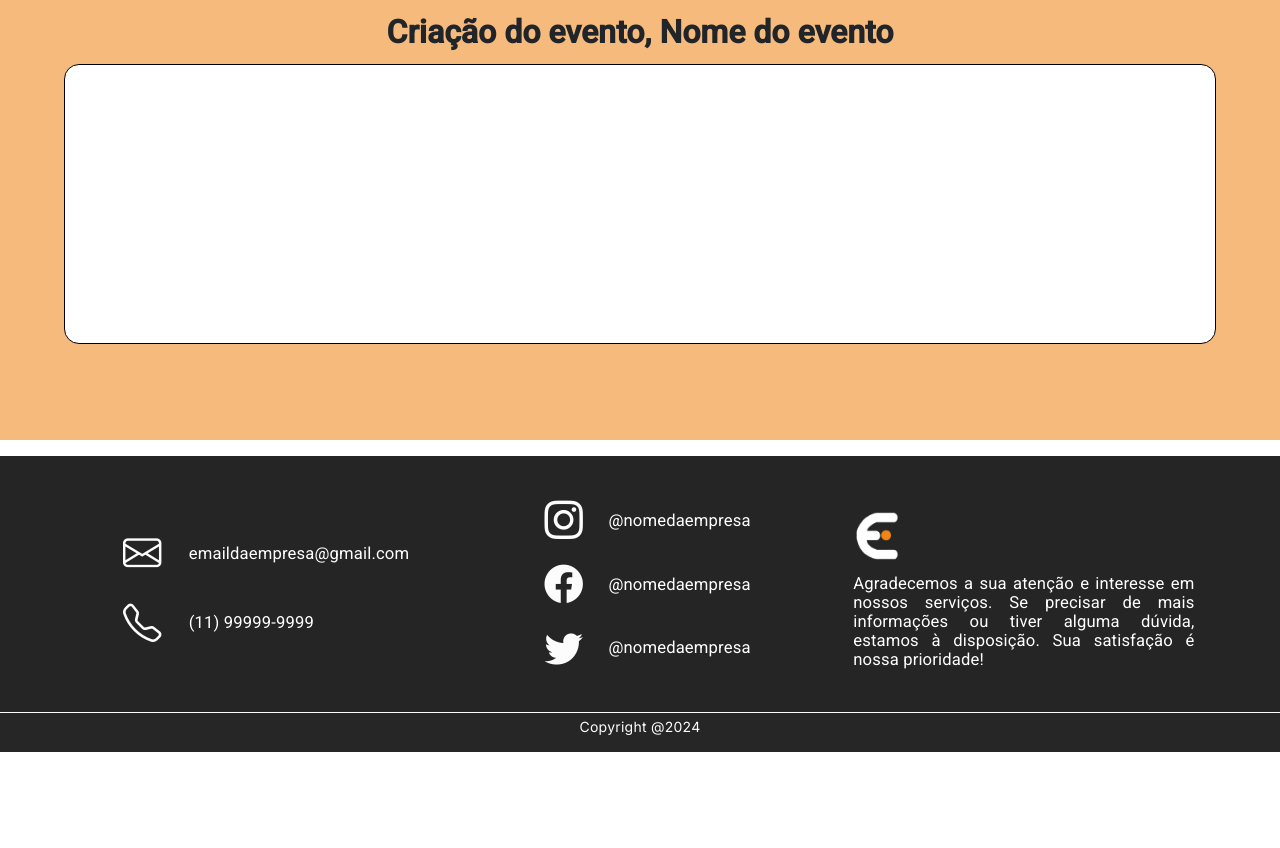
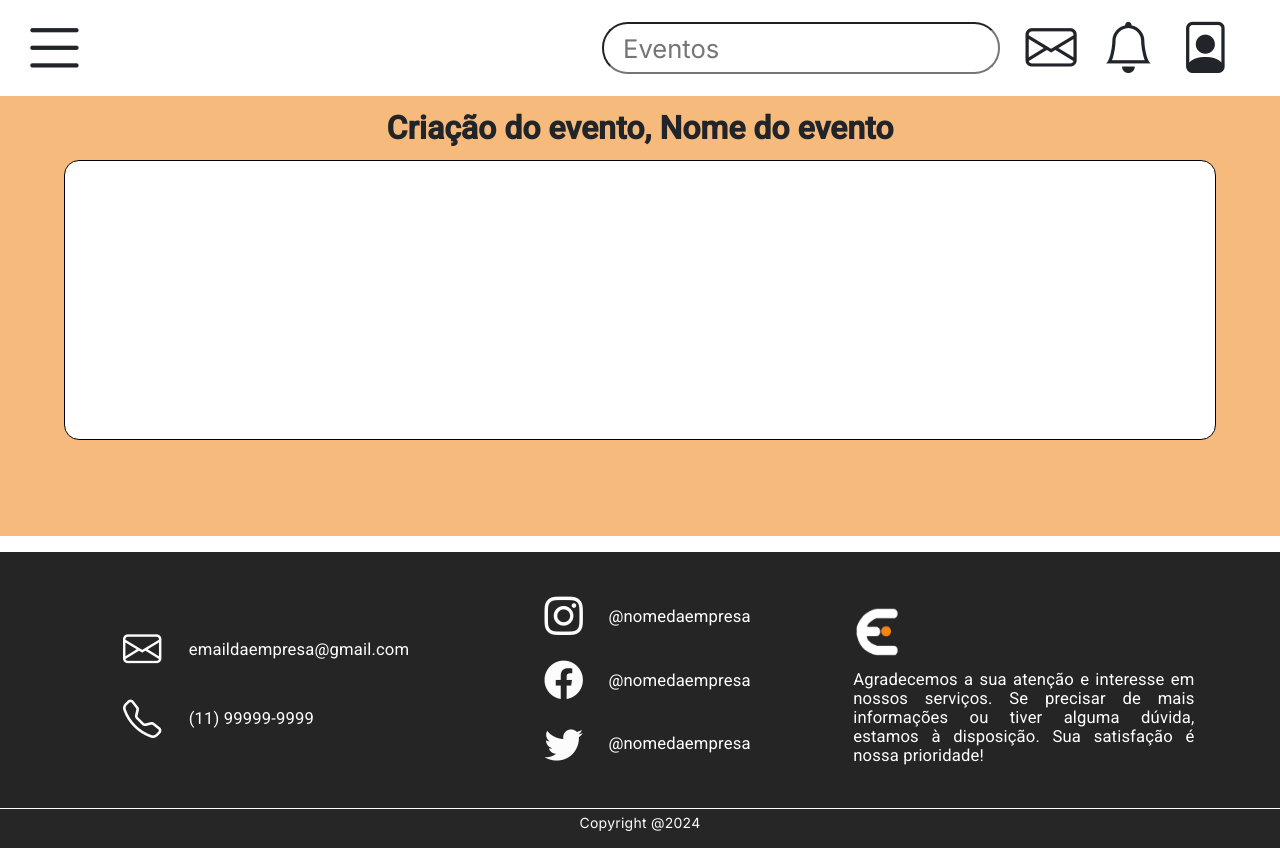
Before and after one commit to GiovannePDS7/Event-Fy, an Angular app: page /formulario in a window 1280 px wide. Before the commit the page ends 800 px from the top, so only its background shows below. Built offline with nearby package versions, Linux system fonts and the light colour scheme.

Commit message:
header universal feito

```diff
--- a/src/app/Components/Apresentacao/funcionalidades/funcionalidades.component.html
+++ b/src/app/Components/Apresentacao/funcionalidades/funcionalidades.component.html
@@ -1,3 +1,4 @@
+<app-header></app-header>
 <div class=".d-xs-block d-md-none grandContainer">
   <section id="text-Quem-somos">
     <h1>Principais funcionalidades</h1>
--- a/src/app/Components/CP-Principais/header/header.component.css
+++ b/src/app/Components/CP-Principais/header/header.component.css
@@ -0,0 +1,35 @@
+header{
+  width:100%;
+  height:7vh;
+  align-items: center;
+  display: flex;
+}
+i{
+  font-size:5.5vw;
+  margin-left:1.5vw;
+}
+#inputM{
+  border-radius: 2vw;
+  height:6vw;
+  margin-left: 35vw;
+  padding-left:1.5vw;
+  font-size: 3.5vw;
+}
+#inputPc{
+  border-radius: 2vw;
+  height:4vw;
+  margin-left: 40vw;
+  padding-left:1.5vw;
+  font-size: 2vw;
+}
+#emailPc, #bellPc, #personPc {
+  font-size:4vw;
+  margin-left:2vw;
+}
+#headerPc{
+  height:12vh;
+}
+
+#headerT{
+  height:9vw;
+}
--- a/src/app/Components/CP-Principais/header/header.component.html
+++ b/src/app/Components/CP-Principais/header/header.component.html
@@ -1 +1,47 @@
-<p>header works!</p>
+<div class="grandContainer d-block d-md-none">
+    <header>
+      <i class="bi bi-list"></i>
+
+      <fieldset>
+        <input id="inputM" type="text" placeholder="Eventos">
+      </fieldset>
+      <div id="icons">
+
+      <i class="bi bi-file-person"></i>
+      </div>
+    </header>
+</div>
+<div class="grandContainer d-none d-lg-block d-xxl-none">
+  <header id="headerPc">
+    <i class="bi bi-list"></i>
+
+    <fieldset>
+      <input id="inputPc" type="text" placeholder="Eventos">
+    </fieldset>
+    <div id="icons">
+    <i id="emailPc" class="bi bi-envelope"></i>
+    <i id="bellPc" class="bi bi-bell"></i>
+    <i id="personPc" class="bi bi-file-person"></i>
+    </div>
+  </header>
+
+</div>
+
+<div class="grandContainer d-none d-md-block d-lg-none">
+
+  <header id="headerT">
+    <i class="bi bi-list"></i>
+
+    <fieldset>
+      <input id="inputM" type="text" placeholder="Eventos">
+    </fieldset>
+    <div id="icons">
+
+    <i class="bi bi-file-person"></i>
+    </div>
+  </header>
+</div>
+
+  <!--imagens para telas maiores-->
+  <!--<i class="bi bi-bell"></i>
+  <i class="bi bi-envelope"></i>-->
--- a/src/app/Components/Formulario-criacao/formulario-criacao/formulario-criacao.component.html
+++ b/src/app/Components/Formulario-criacao/formulario-criacao/formulario-criacao.component.html
@@ -1,3 +1,4 @@
+<app-header></app-header>
 <div class=".d-xs-block d-md-none">
     <div id="Background" class="pb-3">
         <p id="Title">Criação do Evento,</p>
```
Also changed, not shown: src/assets/Elementos/Hamburguer.svg (added).
